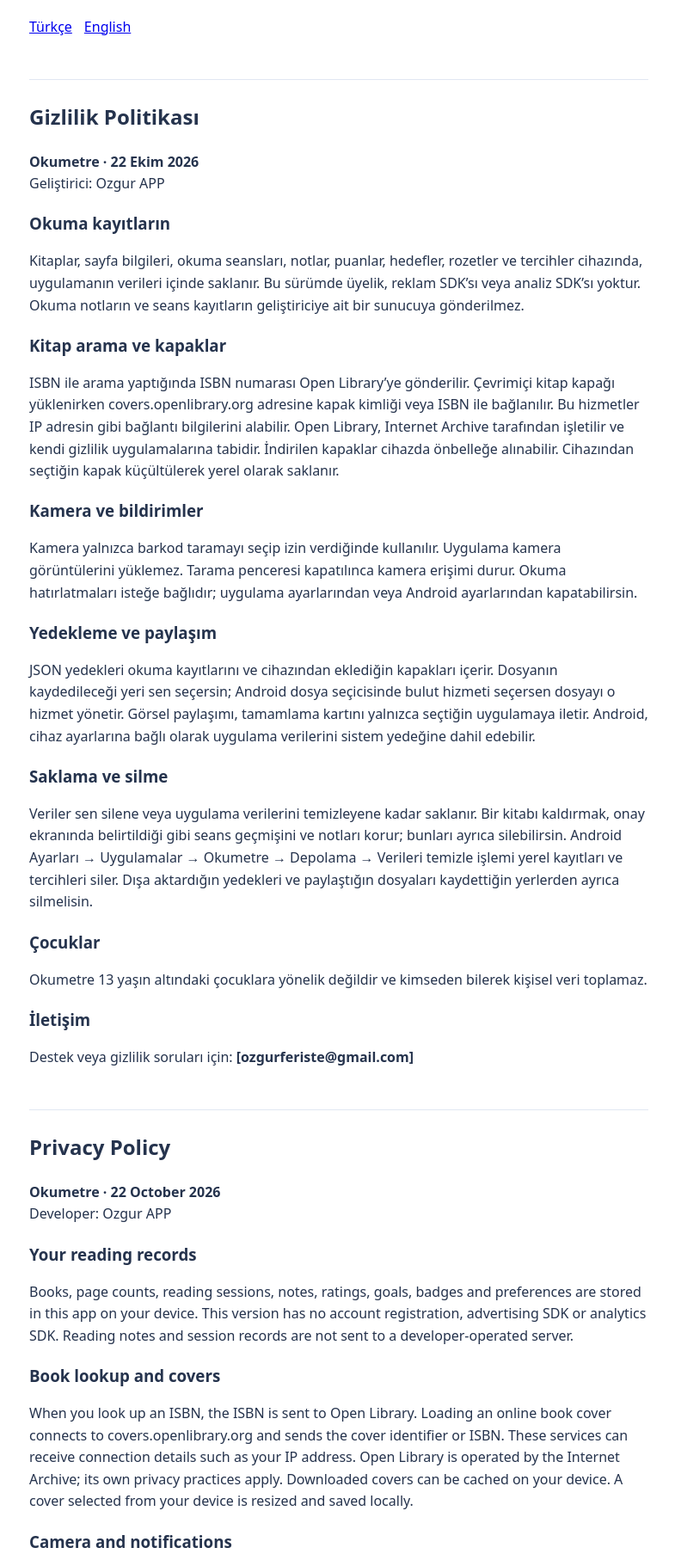
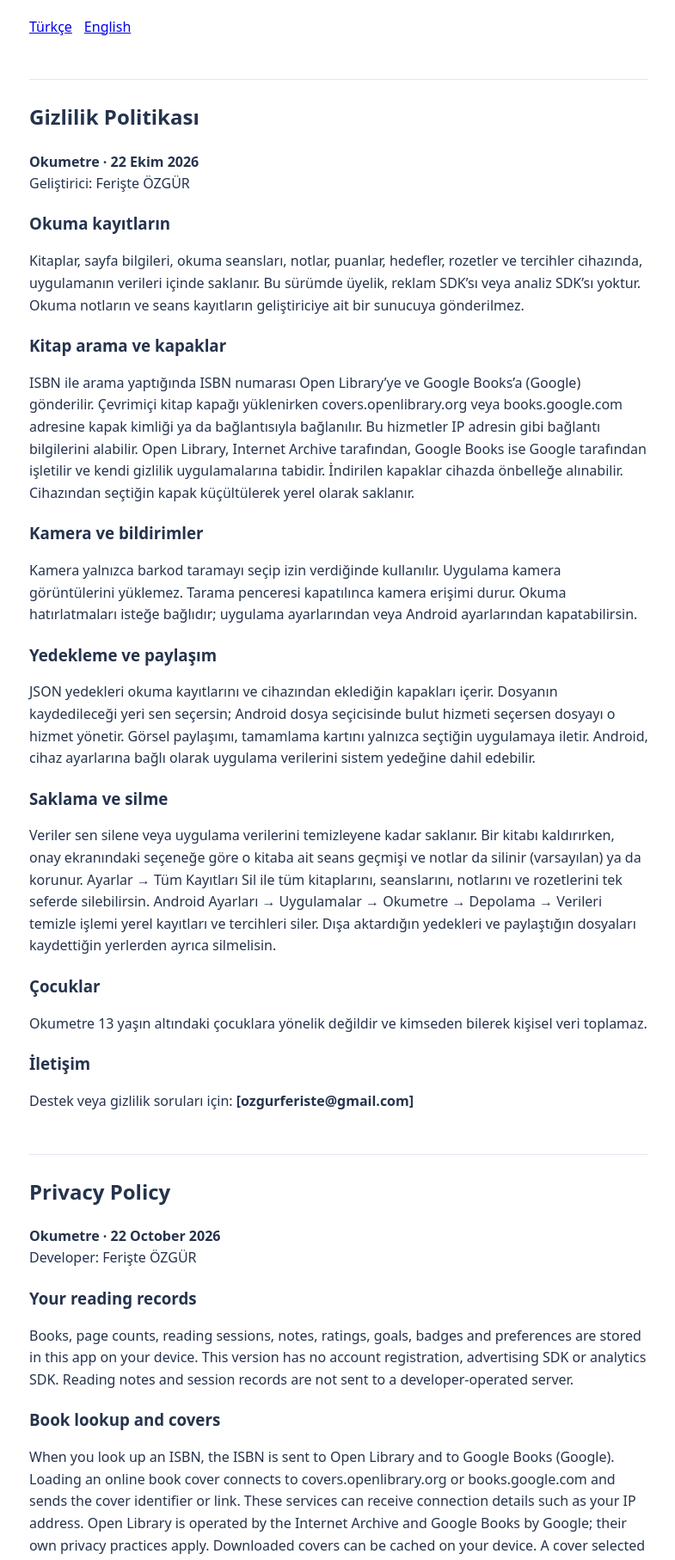
Before and after one commit to ismailozgur1997-rgb/okumetre-gizlilik, a plain HTML site: page index.html in a window 1280 px wide. Shown: the part 86-1900 px from the top of the page at 86% size, without its empty margins (246-1031 px from the left). Drawn offline with Linux system fonts and the light colour scheme.

Commit message:
Add files via upload

```diff
--- a/index.html
+++ b/index.html
@@ -4,22 +4,22 @@
 <style>body{font:16px/1.6 system-ui,sans-serif;max-width:720px;margin:32px auto;padding:0 18px;color:#25334d}h1{color:#293b62}h2{margin-top:48px;border-top:1px solid #e1e7f2;padding-top:24px}h3{margin-bottom:4px}nav a{margin-right:14px}</style></head>
 <body><h1>Okumetre</h1><nav><a href="#tr">Türkçe</a><a href="#en">English</a></nav>
 <section id="tr"><h2>Gizlilik Politikası</h2>
-<p><strong>Okumetre · 22 Ekim 2026</strong><br>Geliştirici: Ozgur APP </p>
+<p><strong>Okumetre · 22 Ekim 2026</strong><br>Geliştirici: Ferişte ÖZGÜR</p>
  <h3>Okuma kayıtların</h3><p>Kitaplar, sayfa bilgileri, okuma seansları, notlar, puanlar, hedefler, rozetler ve tercihler cihazında, uygulamanın verileri içinde saklanır. Bu sürümde üyelik, reklam SDK’sı veya analiz SDK’sı yoktur. Okuma notların ve seans kayıtların geliştiriciye ait bir sunucuya gönderilmez.</p>
- <h3>Kitap arama ve kapaklar</h3><p>ISBN ile arama yaptığında ISBN numarası Open Library’ye gönderilir. Çevrimiçi kitap kapağı yüklenirken covers.openlibrary.org adresine kapak kimliği veya ISBN ile bağlanılır. Bu hizmetler IP adresin gibi bağlantı bilgilerini alabilir. Open Library, Internet Archive tarafından işletilir ve kendi gizlilik uygulamalarına tabidir. İndirilen kapaklar cihazda önbelleğe alınabilir. Cihazından seçtiğin kapak küçültülerek yerel olarak saklanır.</p>
+ <h3>Kitap arama ve kapaklar</h3><p>ISBN ile arama yaptığında ISBN numarası Open Library’ye ve Google Books’a (Google) gönderilir. Çevrimiçi kitap kapağı yüklenirken covers.openlibrary.org veya books.google.com adresine kapak kimliği ya da bağlantısıyla bağlanılır. Bu hizmetler IP adresin gibi bağlantı bilgilerini alabilir. Open Library, Internet Archive tarafından, Google Books ise Google tarafından işletilir ve kendi gizlilik uygulamalarına tabidir. İndirilen kapaklar cihazda önbelleğe alınabilir. Cihazından seçtiğin kapak küçültülerek yerel olarak saklanır.</p>
  <h3>Kamera ve bildirimler</h3><p>Kamera yalnızca barkod taramayı seçip izin verdiğinde kullanılır. Uygulama kamera görüntülerini yüklemez. Tarama penceresi kapatılınca kamera erişimi durur. Okuma hatırlatmaları isteğe bağlıdır; uygulama ayarlarından veya Android ayarlarından kapatabilirsin.</p>
  <h3>Yedekleme ve paylaşım</h3><p>JSON yedekleri okuma kayıtlarını ve cihazından eklediğin kapakları içerir. Dosyanın kaydedileceği yeri sen seçersin; Android dosya seçicisinde bulut hizmeti seçersen dosyayı o hizmet yönetir. Görsel paylaşımı, tamamlama kartını yalnızca seçtiğin uygulamaya iletir. Android, cihaz ayarlarına bağlı olarak uygulama verilerini sistem yedeğine dahil edebilir.</p>
- <h3>Saklama ve silme</h3><p>Veriler sen silene veya uygulama verilerini temizleyene kadar saklanır. Bir kitabı kaldırmak, onay ekranında belirtildiği gibi seans geçmişini ve notları korur; bunları ayrıca silebilirsin. Android Ayarları → Uygulamalar → Okumetre → Depolama → Verileri temizle işlemi yerel kayıtları ve tercihleri siler. Dışa aktardığın yedekleri ve paylaştığın dosyaları kaydettiğin yerlerden ayrıca silmelisin.</p>
+ <h3>Saklama ve silme</h3><p>Veriler sen silene veya uygulama verilerini temizleyene kadar saklanır. Bir kitabı kaldırırken, onay ekranındaki seçeneğe göre o kitaba ait seans geçmişi ve notlar da silinir (varsayılan) ya da korunur. Ayarlar → Tüm Kayıtları Sil ile tüm kitaplarını, seanslarını, notlarını ve rozetlerini tek seferde silebilirsin. Android Ayarları → Uygulamalar → Okumetre → Depolama → Verileri temizle işlemi yerel kayıtları ve tercihleri siler. Dışa aktardığın yedekleri ve paylaştığın dosyaları kaydettiğin yerlerden ayrıca silmelisin.</p>
  <h3>Çocuklar</h3><p>Okumetre 13 yaşın altındaki çocuklara yönelik değildir ve kimseden bilerek kişisel veri toplamaz.</p>
  <h3>İletişim</h3><p>Destek veya gizlilik soruları için: <strong>[ozgurferiste@gmail.com]</strong></p>
 </section>
 <section id="en"><h2>Privacy Policy</h2>
-<p><strong>Okumetre · 22 October 2026</strong><br>Developer: Ozgur APP </p>
+<p><strong>Okumetre · 22 October 2026</strong><br>Developer: Ferişte ÖZGÜR</p>
  <h3>Your reading records</h3><p>Books, page counts, reading sessions, notes, ratings, goals, badges and preferences are stored in this app on your device. This version has no account registration, advertising SDK or analytics SDK. Reading notes and session records are not sent to a developer-operated server.</p>
- <h3>Book lookup and covers</h3><p>When you look up an ISBN, the ISBN is sent to Open Library. Loading an online book cover connects to covers.openlibrary.org and sends the cover identifier or ISBN. These services can receive connection details such as your IP address. Open Library is operated by the Internet Archive; its own privacy practices apply. Downloaded covers can be cached on your device. A cover selected from your device is resized and saved locally.</p>
+ <h3>Book lookup and covers</h3><p>When you look up an ISBN, the ISBN is sent to Open Library and to Google Books (Google). Loading an online book cover connects to covers.openlibrary.org or books.google.com and sends the cover identifier or link. These services can receive connection details such as your IP address. Open Library is operated by the Internet Archive and Google Books by Google; their own privacy practices apply. Downloaded covers can be cached on your device. A cover selected from your device is resized and saved locally.</p>
  <h3>Camera and notifications</h3><p>The camera is used only when you choose barcode scanning and grant permission. This app does not upload camera frames. Camera access stops when the scanning dialog closes. Notifications are optional reading reminders; they can be disabled in Settings or Android settings.</p>
  <h3>Backups and sharing</h3><p>JSON backups contain your reading records and local book covers. You choose where to save them; a cloud destination in Android's file picker is handled by that provider. Image sharing sends the completion card only to the app you choose. Android may include app data in its system backup according to your device settings.</p>
- <h3>Retention and deletion</h3><p>Data stays until you delete it or clear this app's storage. Removing a book retains its session history and notes, as shown in the confirmation. Those records can be removed separately. Android Settings → Apps → Okumetre → Storage → Clear data removes the app's local records and preferences. Backups you exported and files you shared must be deleted separately from their destinations.</p>
+ <h3>Retention and deletion</h3><p>Data stays until you delete it or clear this app's storage. When you remove a book, the confirmation lets you choose whether its session history and notes are deleted too (the default) or kept. Settings → Delete All Records removes all your books, sessions, notes and badges at once. Android Settings → Apps → Okumetre → Storage → Clear data removes the app's local records and preferences. Backups you exported and files you shared must be deleted separately from their destinations.</p>
  <h3>Children</h3><p>Okumetre is not directed at children under 13 and does not knowingly collect personal information from anyone.</p>
  <h3>Contact</h3><p>For support or privacy questions: <strong>[ozgurferiste@gmail.com]</strong></p>
 </section></body></html>
```
